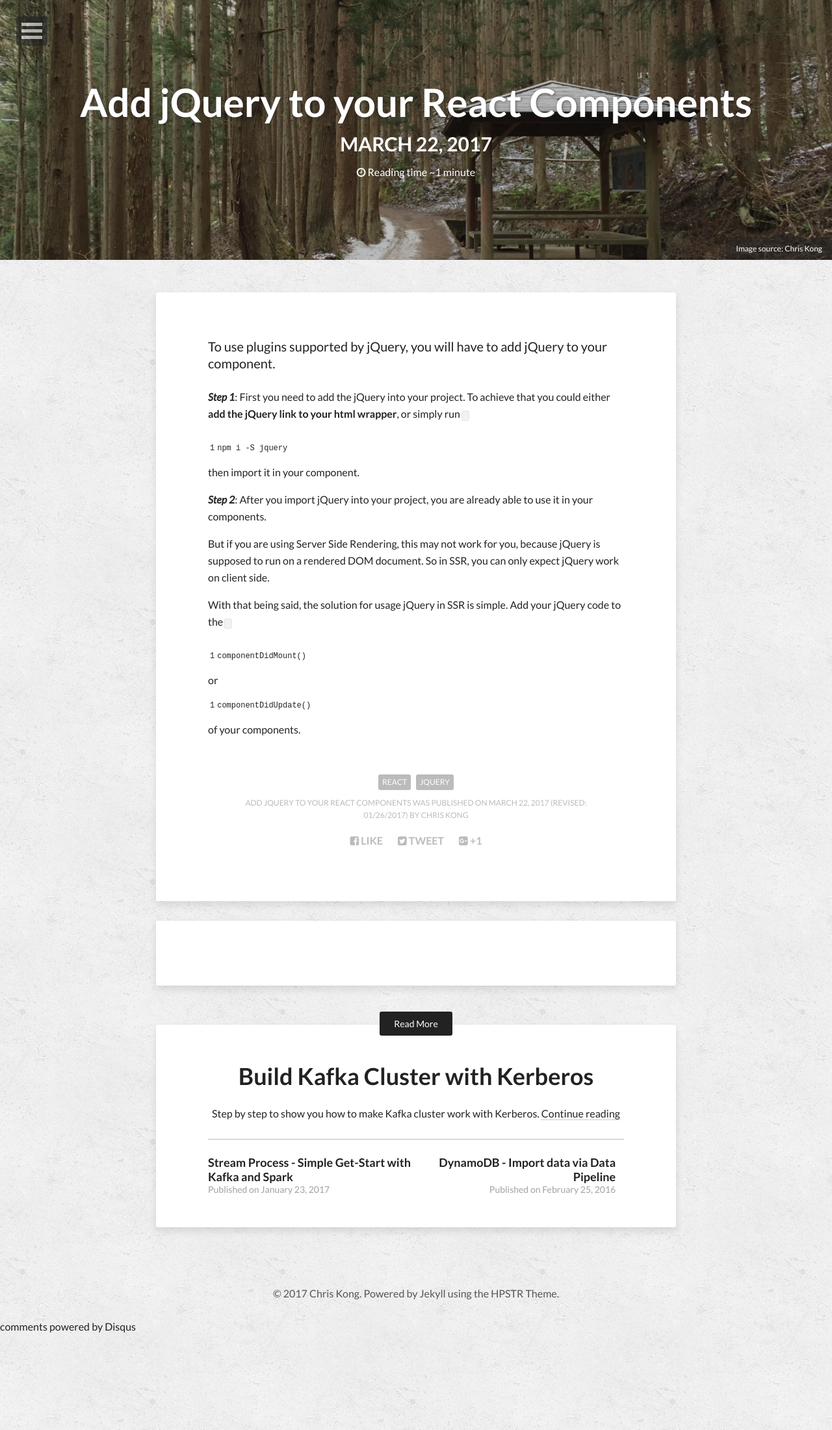
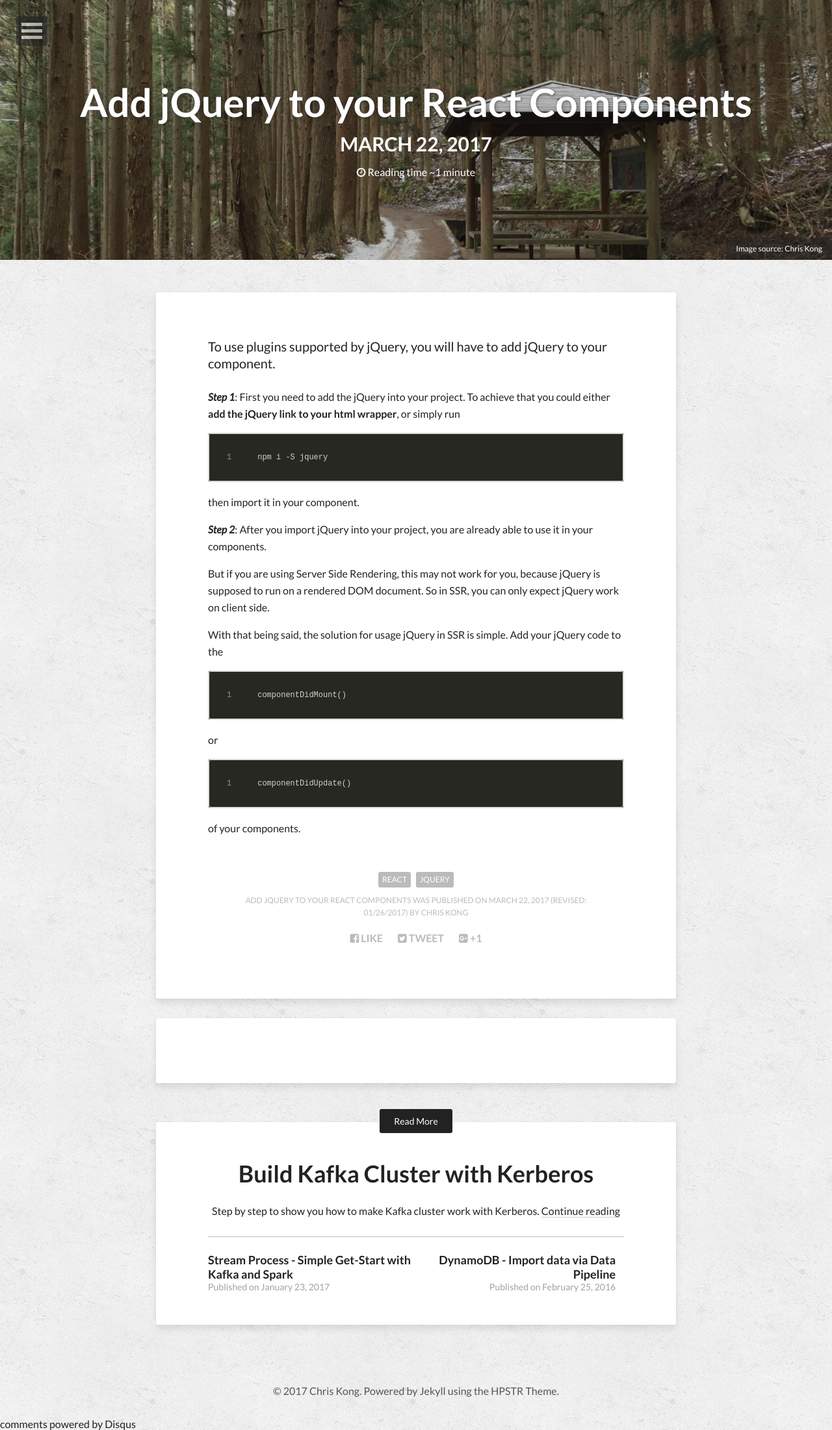
Before and after one commit to visualskyrim/visualskyrim.github.io, a Jekyll site: the page built from _posts/2017-03-22-add-jquery-to-react-component.md, in a window 1280 px wide. Shown: the whole page at 65% size. Built offline with Jekyll 4.4.1, drawn with Linux system fonts in a browser that asks for light colours; nearby versions of some CDN libraries; comment, search, counter and statistics services are not loaded.

Commit message:
Fix markdown format

````diff
--- a/_posts/2017-03-22-add-jquery-to-react-component.md
+++ b/_posts/2017-03-22-add-jquery-to-react-component.md
@@ -19,11 +19,28 @@ To use plugins supported by jQuery, you will have to add jQuery to your componen
 
 ***Step 1***:
 First you need to add the jQuery into your project.
-To achieve that you could either **add the jQuery link to your html wrapper**, or simply run `npm i -S jquery` then import it in your component.
+To achieve that you could either **add the jQuery link to your html wrapper**, or simply run
+
+```
+npm i -S jquery
+```
+
+then import it in your component.
 
 ***Step 2***:
 After you import jQuery into your project, you are already able to use it in your components.
 
 But if you are using Server Side Rendering, this may not work for you, because jQuery is supposed to run on a rendered DOM document. So in SSR, you can only expect jQuery work on client side.
 
-With that being said, the solution for usage jQuery in SSR is simple. Add your jQuery code to the `componentDidMount()` or `componentDidUpdate()` of your components.
+With that being said, the solution for usage jQuery in SSR is simple. Add your jQuery code to the
+
+```
+componentDidMount()
+```
+
+or
+
+```
+componentDidUpdate()
+```
+of your components.
````
